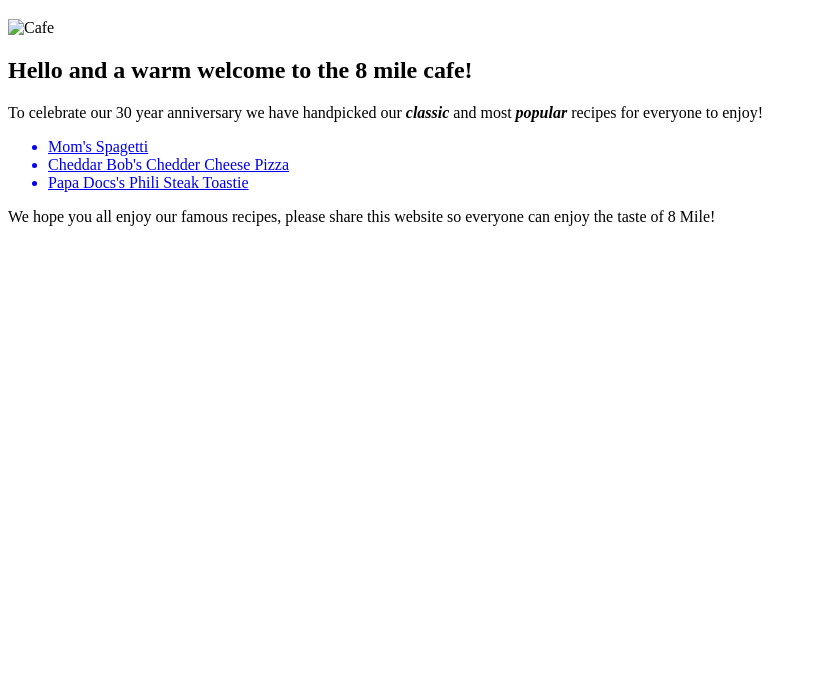
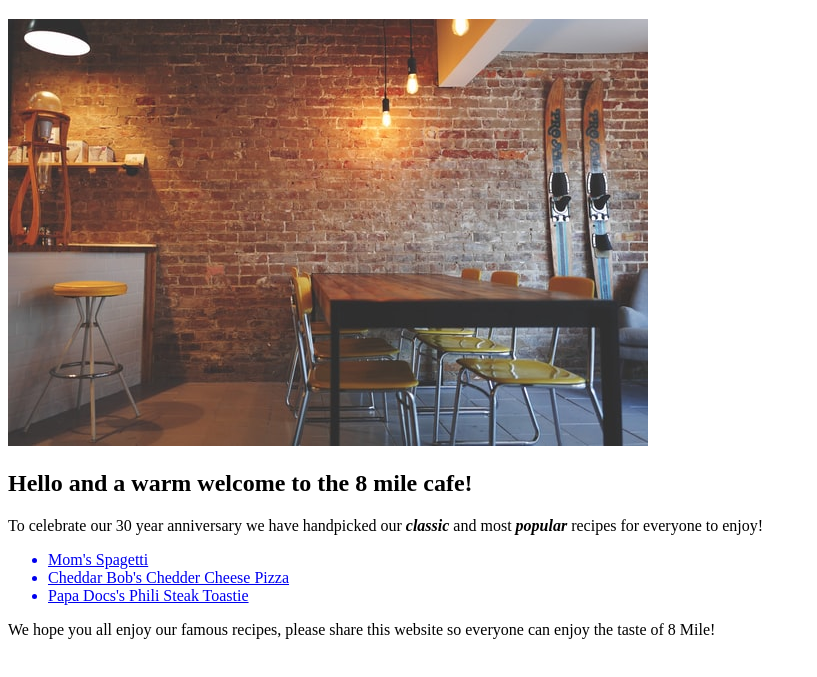
Before and after one commit to RyanMartin34/The-8-Mile-Cafe, a plain HTML site: page index.html in a window 1280 px wide. Shown: the part 61-738 px from the top of the page, without its empty margins (0-817 px from the left). Drawn offline with Linux system fonts and the light colour scheme.

Commit message:
Bug fix - Hero image not working
Update the image src

```diff
--- a/index.html
+++ b/index.html
@@ -8,7 +8,7 @@
 </head>
 <body>
     <h1>The 8 Mile Cafe</h1>
-    <img src="../odin-recipes/images/cafe.jpg" alt="Cafe">
+    <img src="images/cafe.jpg" alt="Cafe">
     <h2>Hello and a warm welcome to the 8 mile cafe!</h2>
     <p>To celebrate our 30 year anniversary we have handpicked our <em><strong>classic</strong></em> and most <em><strong>popular</strong></em> recipes for everyone to enjoy!</p>
     <ul>
```
